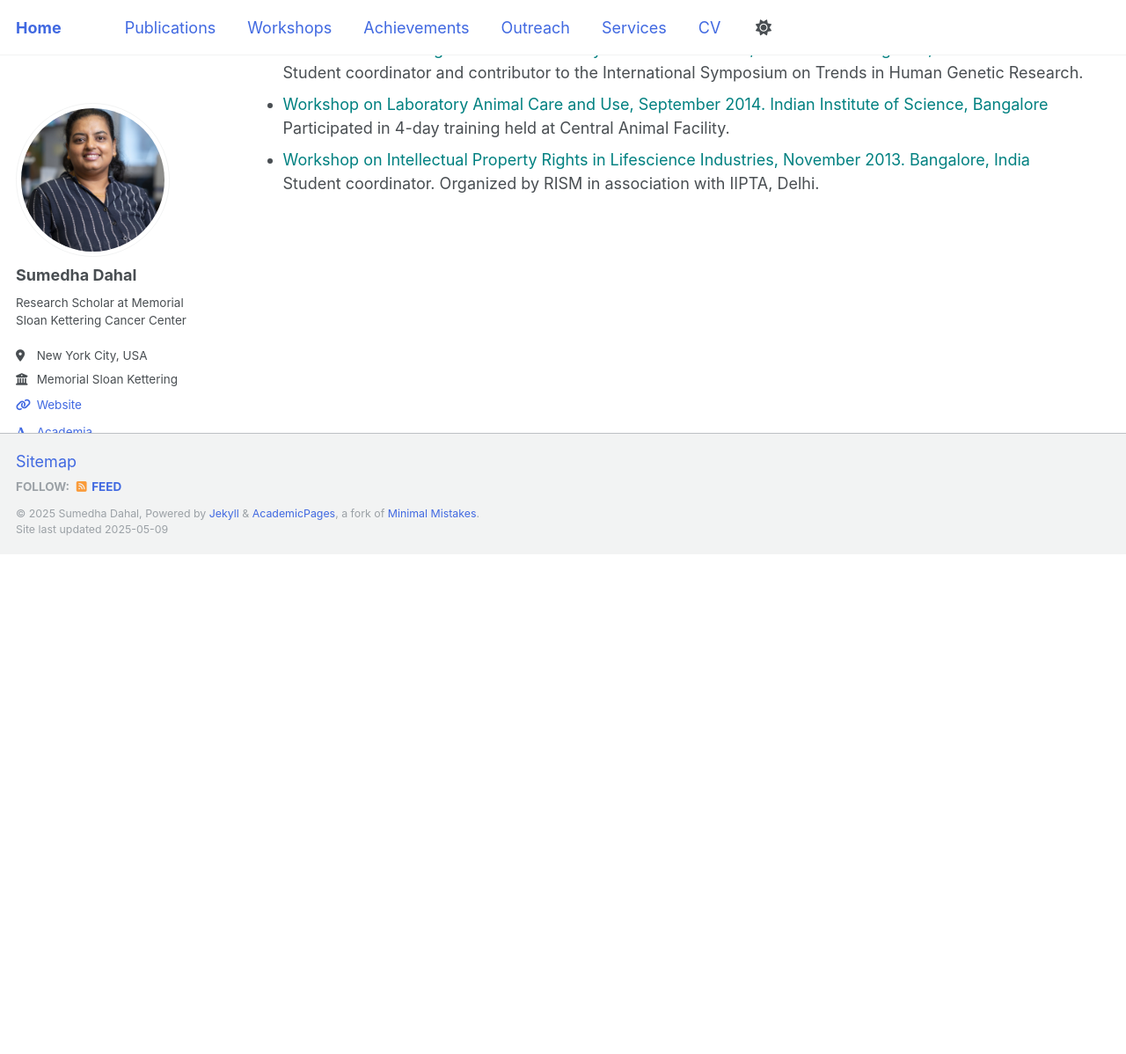
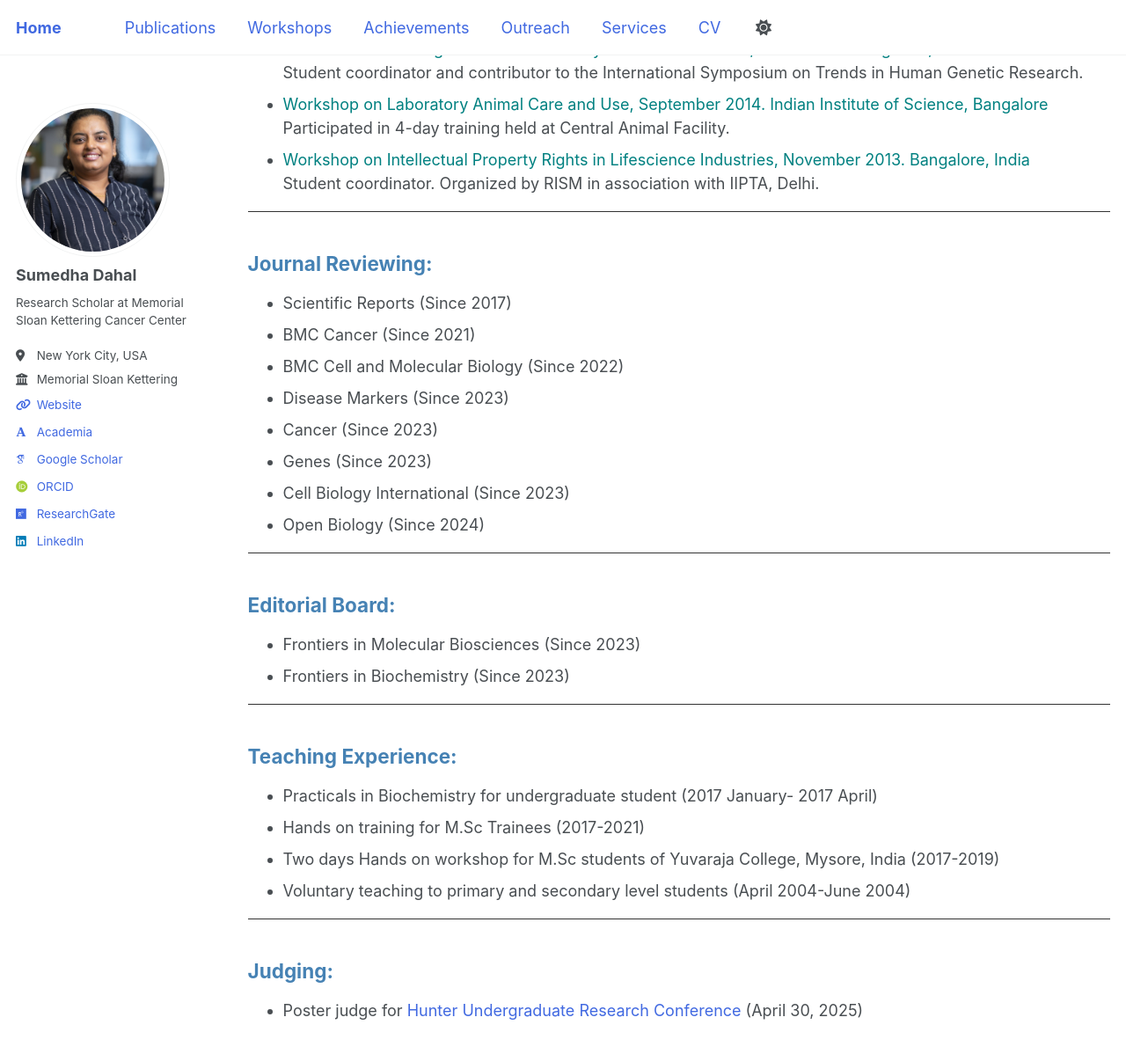
Before and after one commit to Sumu54/Sumu54.github.io, a Jekyll site: the page built from _pages/cv.md, in a window 1280 px wide and 1400 px high, scrolled down 4501 px. Shown: the top 1198 px of the window at 88% size. Built offline with Jekyll 4.4.1, drawn with Linux system fonts in a browser that asks for light colours; some web fonts are replaced; before the commit the page ends 5131 px from its top, so only the background shows below that.

Commit message:
Update cv.md

```diff
--- a/_pages/cv.md
+++ b/_pages/cv.md
@@ -75,3 +75,45 @@ Publications
 ## Workshops
 
 {% include workshops-section.md %}
+
+<hr style="height:1px;border:none;color:#333;background-color:#333;" />
+<h2 style="color:SteelBlue;" vspace="0px;">Journal Reviewing:</h2>
+
+<ul style="margin:1;padding:1">
+  <li>Scientific Reports (Since 2017)</li>
+  <li>BMC Cancer (Since 2021)</li>
+  <li>BMC Cell and Molecular Biology (Since 2022)</li>
+  <li>Disease Markers (Since 2023)</li>
+  <li>Cancer (Since 2023)</li>
+  <li>Genes (Since 2023)</li>
+  <li>Cell Biology International (Since 2023)</li>
+  <li>Open Biology (Since 2024)</li>
+</ul>
+
+   <hr style="height:1px;border:none;color:#333;background-color:#333;" />
+<h2 style="color:SteelBlue;" vspace="0px;">Editorial Board:</h2>
+
+<ul style="margin:1;padding:1">
+  <li>Frontiers in Molecular Biosciences (Since 2023)</li>
+  <li>Frontiers in Biochemistry (Since 2023)</li>
+  </ul>
+
+
+
+<hr style="height:1px;border:none;color:#333;background-color:#333;" />
+<h2 style="color:SteelBlue;" vspace="0px;">Teaching Experience:</h2>
+
+<ul style="margin:1;padding:1">
+  <li>Practicals in Biochemistry for undergraduate student (2017 January- 2017 April)</li>
+  <li>Hands on training for M.Sc Trainees (2017-2021)</li>
+  <li>Two days Hands on workshop for M.Sc students of Yuvaraja College, Mysore, India (2017-2019)</li>
+  <li>Voluntary teaching to primary and secondary level students (April 2004-June 2004)</li>
+  </ul>
+
+<hr style="height:1px;border:none;color:#333;background-color:#333;" />
+<h2 style="color:SteelBlue;" vspace="0px;">Judging:</h2>
+<ul style="margin:1;padding:1">
+  <li>
+    Poster judge for <a href="https://hunter.cuny.edu/student-engagement-initiatives/undergraduate-research-conference/" target="_blank">Hunter Undergraduate Research Conference</a> (April 30, 2025)
+  </li>
+</ul>
```
